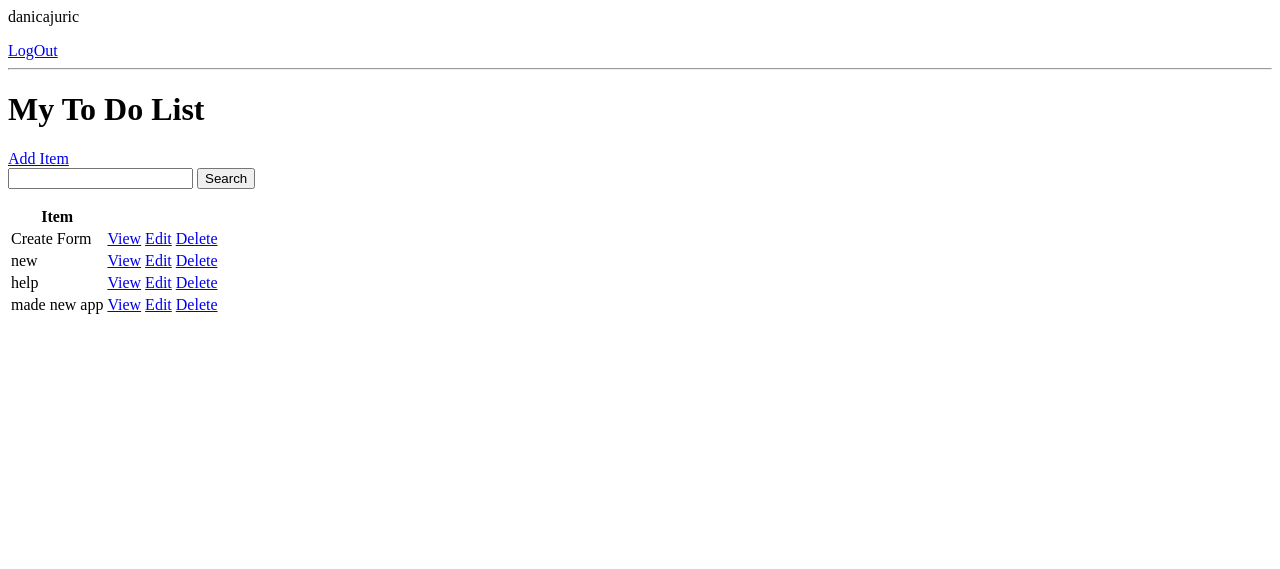
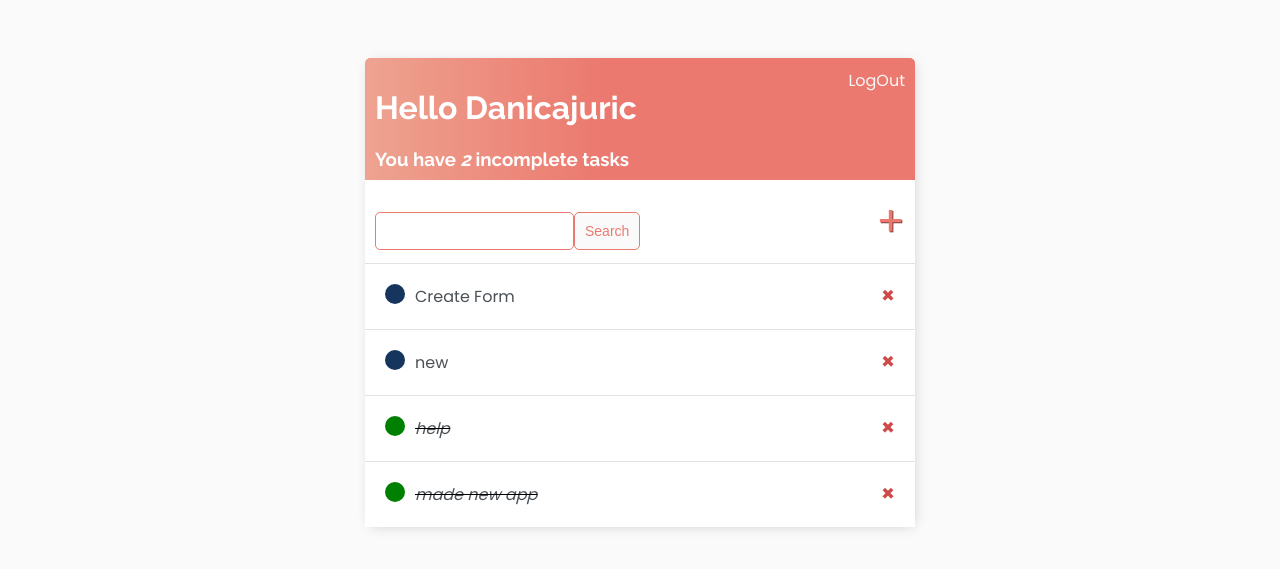
Before and after one commit to danicajuric/todo_list, a Django app: page / in a window 1280 px wide. Shown: the top 569 px of the page. Run offline with Django 3.2, Linux system fonts and the light colour scheme; a user stored in the database is signed in; data comes from the database, SQL or seed files in the repository; both versions use the stored data as it was after the commit.

Commit message:
final editing

```diff
--- a/base/templates/base/task_list.html
+++ b/base/templates/base/task_list.html
@@ -1,32 +1,46 @@
+{% extends 'base/main.html' %}
+
+{% block content %}
+
+<div class="header-bar">
+    <div>
+        <h1>Hello {{request.user|title}}</h1>
+        <h3 style="margin:0">You have <i>{{count}}</i> incomplete task{{ count | pluralize:"s" }}</h3>
+    </div>
     {% if request.user.is_authenticated %}
-<p>{{request.user}}</p>
     <a href="{% url 'logout' %}">LogOut</a>
     {% else %}
     <a href="{% url 'login' %}">LogIn</a>
     {% endif %}
-<hr>
-<h1>My To Do List </h1>
-<a href="{% url 'task-create' %}">Add Item</a>
+</div>
+<div class="search-add-wrapper">
+    <form method="GET" style="margin-top: 20px; display: flex;">
+        <input type='text' name='search-area' value="{{search_input}}">
+        <input class="button" type="submit" value='Search'>
+    </form>
+    <a id="add-link" href="{% url 'task-create' %}">&#x2b;</a>
+</div>
 
-<form method="GET">
-    <input type='text' name='search-area' value="{{search_input}}">
-    <input type="submit" value='Search'>
-</form>
 
-<table>
-    <tr>
-        <th>Item</th>
-        <th></th>
-        <th></th>
-    </tr>
+<div class="task-items-wrapper">
     {% for task in tasks %}
-    <tr>
-        <td>{{task.title}}</td>
-        <td><a href="{% url 'task' task.id %}">View</td>
-        <td><a href="{% url 'task-update' task.id %}">Edit</td>
-        <td><a href="{% url 'task-delete' task.id %}">Delete</td>
-    </tr>
+        <div class="task-wrapper">
+            {% if task.complete %}
+            <div class="task-title">
+                <div class="task-complete-icon"></div>
+                <i><s><a href="{% url 'task-update' task.id %}">{{task}}</a></s></i>
+            </div>
+            {% else %}
+            <div class="task-title">
+                <div class="task-incomplete-icon"></div>
+                <a href="{% url 'task-update' task.id %}">{{task}}</a>
+            </div>
+            {% endif %}
+            <a class="delete-link" href="{% url 'task-delete' task.id %}">&#215;</a>
+        </div>
     {% empty %}
     <h3>No items in list</h3>
     {% endfor %}
-</table>
+</div>
+
+{% endblock content %}
--- a/base/views.py
+++ b/base/views.py
@@ -51,6 +51,7 @@ class TaskList(LoginRequiredMixin, ListView):
         if search_input:
             context['tasks'] = context['tasks'].filter(
                 title__icontains=search_input)
+                #ako želimo tražiti samo po početnoj riječi __startswith
 
         context['search_input'] = search_input
         return context
```
Also changed, not shown: base/templates/base/login.html (+18 -7 lines), base/templates/base/register.html (+22 -7 lines), base/templates/base/task_confirm_delete.html (+14 -6 lines), base/templates/base/task_form.html (+16 -7 lines), db.sqlite3. Lines whose indentation alone changed are shown as unchanged.
